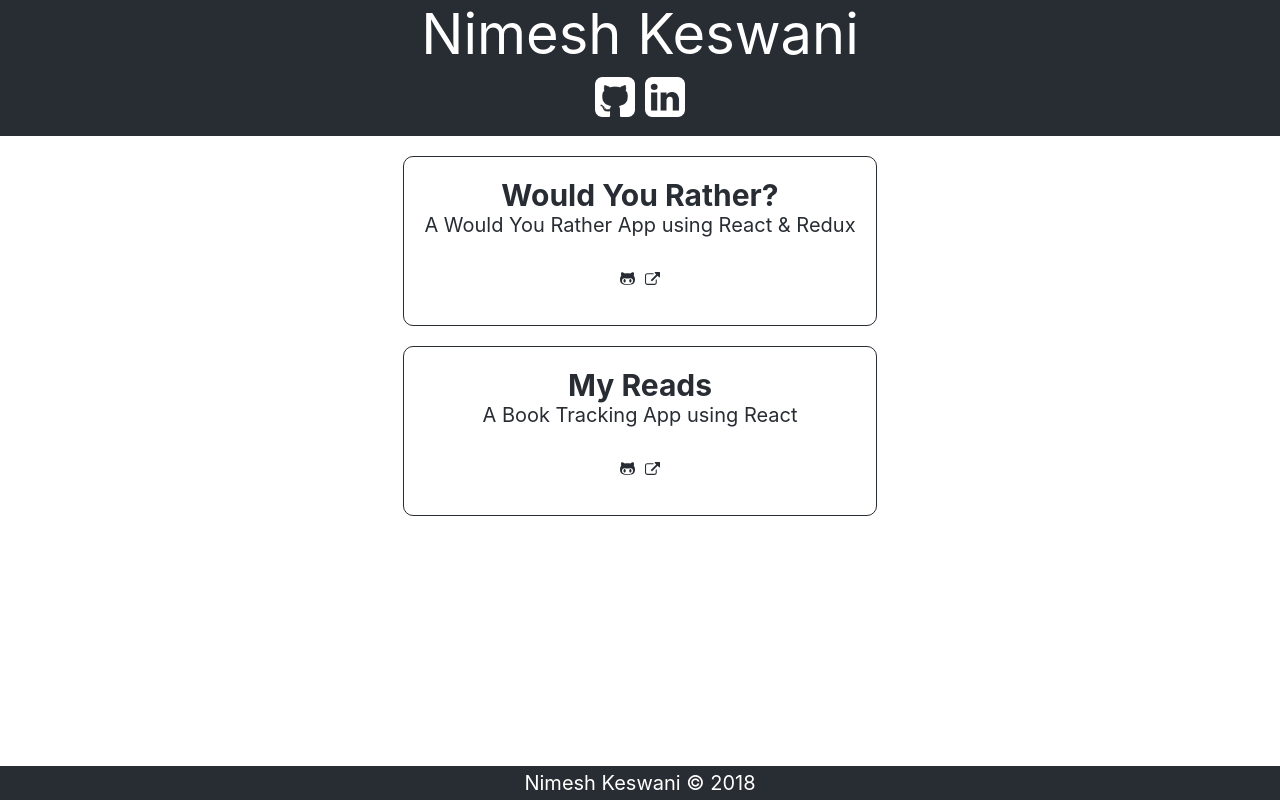
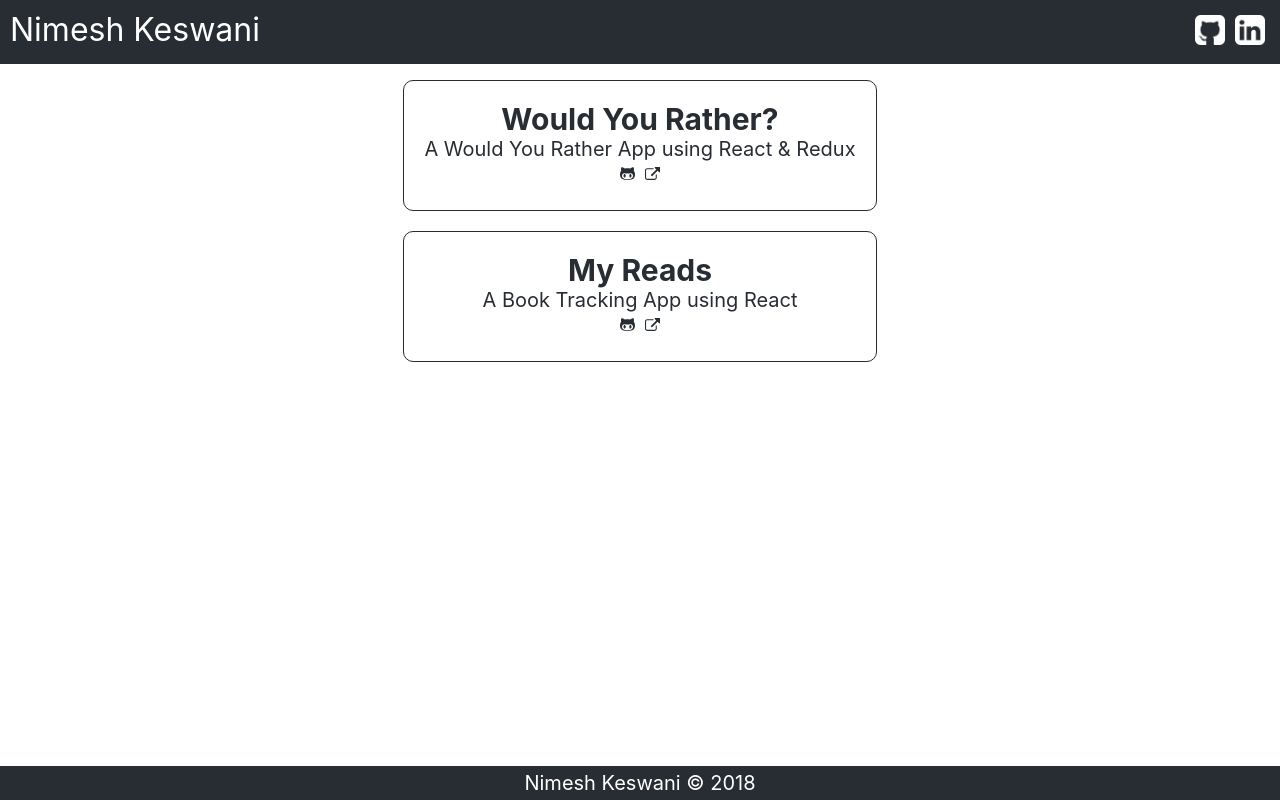
Before and after one commit to nimeshkeswani/nimeshkeswani, a React (Create React App) app: page / in a window 1280 px wide. Built offline with nearby package versions, Linux system fonts and the light colour scheme.

Commit message:
style header

```diff
--- a/src/App.css
+++ b/src/App.css
@@ -5,5 +5,5 @@
   min-height: 100vh;
   /*align-items: stretch;*/
   /*justify-content: flex-end;*/
-  font-size: calc(40px + 2vmin);
+  /*font-size: calc(40px + 2vmin);*/
 }
--- a/src/components/Home.js
+++ b/src/components/Home.js
@@ -9,7 +9,9 @@ class Home extends Component {
 			<Fragment>
 				<header className='Home-header'>
 					<text>Nimesh Keswani</text>
-					<Links />
+					<div className='Home-header-links'>
+						<Links />
+					</div>
         </header>
 				<body className='Home-body'>
 						<Projects />
--- a/src/styles/Home.css
+++ b/src/styles/Home.css
@@ -5,14 +5,25 @@
 }
 
 .Home-header {
+  position: fixed;
+  top: 0;
+  width: 100%;
+  padding: 10px;
   background-color: #282c33;
   color: #ffffff;
-  display: flex;
-  flex-direction: column;
-  justify-content: center;
+}
+
+.Home-header text {
+  float: left;
+  font-size: 32px;
+}
+
+.Home-header-links {
+  float: right;
 }
 
 .Home-body {
+  margin-top: 60px;
   background-color: #ffffff;
   color: #282c33;
   display: flex;
--- a/src/styles/Links.css
+++ b/src/styles/Links.css
@@ -6,8 +6,8 @@
 
 .Link-icon-image {
   padding: 5px;
-  height: 50px;
-  width: 50px;
+  height: 40px;
+  width: 40px;
 }
 
 .Link-icon-image:hover {
```
